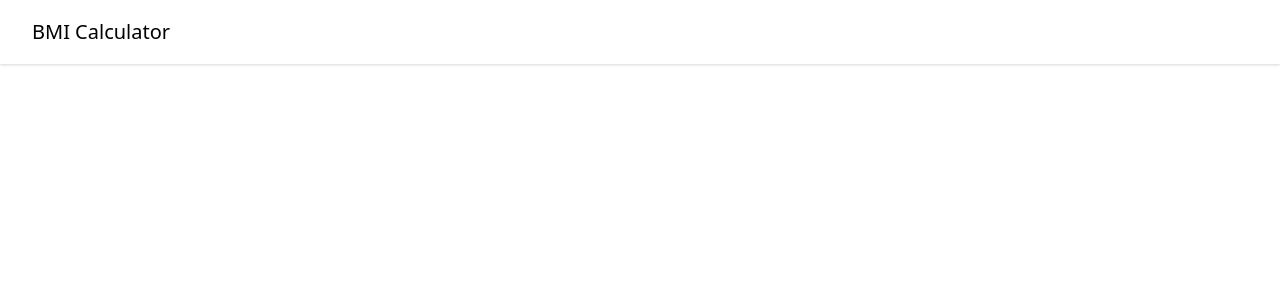
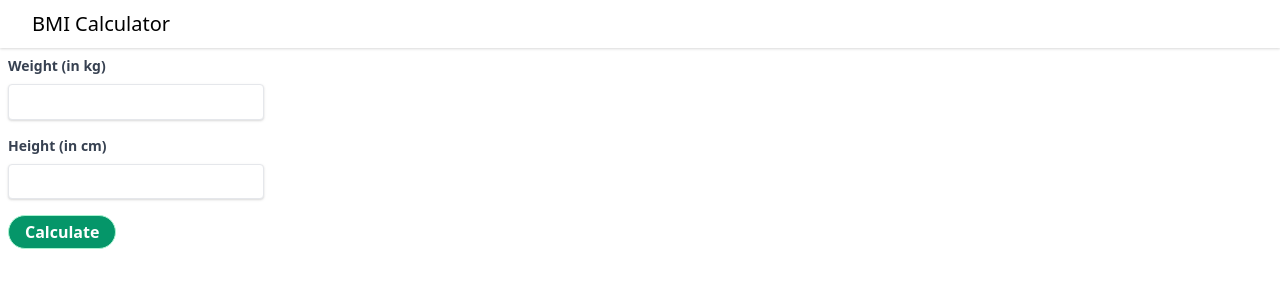
Before and after one commit to nlern/bmi-calculator, a React (Create React App) app: page / in a window 1280 px wide. Shown: the top 300 px of the page. Built offline with nearby package versions, Linux system fonts and the light colour scheme.

Commit message:
Added Bmi form.

```diff
--- a/src/App.tsx
+++ b/src/App.tsx
@@ -1,10 +1,13 @@
 import React from 'react';
+
 import Header from './components/Header';
+import BmiForm from './components/BmiForm';
 
 const App: React.FC = () => {
     return (
         <div className="App">
             <Header />
+            <BmiForm />
         </div>
     );
 };
--- /dev/null
+++ b/src/components/BmiForm.tsx
@@ -0,0 +1,38 @@
+import React, { FormEvent, FormEventHandler } from 'react';
+
+export default function BmiForm(): JSX.Element {
+    const handleSubmit: FormEventHandler = (e: FormEvent): void => {
+        e.preventDefault();
+    };
+    return (
+        <form className="m-2 w-64" onSubmit={handleSubmit}>
+            <div className="mb-4">
+                <label className="block text-gray-700 text-sm font-bold" htmlFor="weight">
+                    Weight (in kg)
+                    <input
+                        className="shadow appearance-none border rounded w-full mt-2 py-2 px-3 text-gray-700 leading-tight focus:outline-none focus:shadow-outline"
+                        id="weight"
+                        type="number"
+                    />
+                </label>
+            </div>
+            <div className="mb-4">
+                <label className="block text-gray-700 text-sm font-bold" htmlFor="height">
+                    Height (in cm)
+                    <input
+                        className="shadow appearance-none border rounded w-full mt-2 py-2 px-3 text-gray-700 leading-tight focus:outline-none focus:shadow-outline"
+                        id="height"
+                        type="number"
+                    />
+                </label>
+            </div>
+            <button
+                type="submit"
+                className="px-4 py-1 text-base text-white bg-green-600 font-semibold rounded-full border border-green-200 hover:text-white hover:bg-green-600 hover:border-transparent focus:outline-none focus:ring-2 focus:ring-green-600 focus:ring-offset-2"
+                title="Add New Note"
+            >
+                Calculate
+            </button>
+        </form>
+    );
+}
--- a/src/components/Header.tsx
+++ b/src/components/Header.tsx
@@ -5,7 +5,7 @@ const Header: React.FC = () => {
         <header>
             <nav className="bg-white shadow">
                 <div className="container mx-2 sm:mx-4 mx-auto">
-                    <div className="flex items-center sm:items-stretch sm:justify-start h-16">
+                    <div className="flex items-center sm:items-stretch sm:justify-start h-12">
                         <div className="flex-shrink-0 flex items-center">
                             <h1 className="text-xl font-medium leading-relaxed inline-block md:ml-2 px-2 whitespace-nowrap text-blue">
                                 BMI Calculator
```
Also changed, not shown: 1 other file (tests, documents, lock files or other folders).
